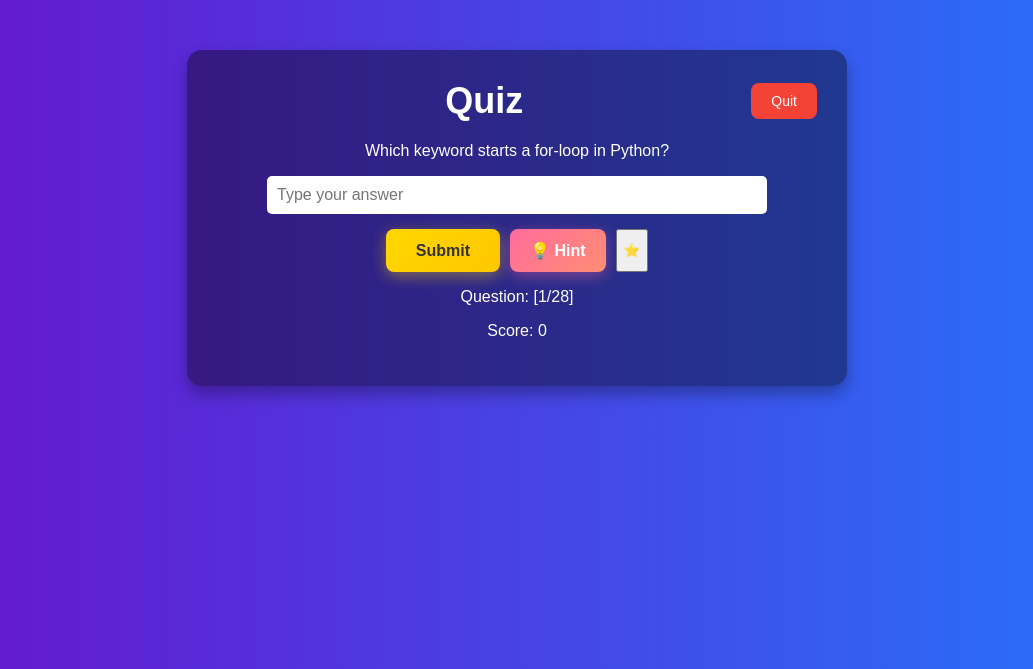
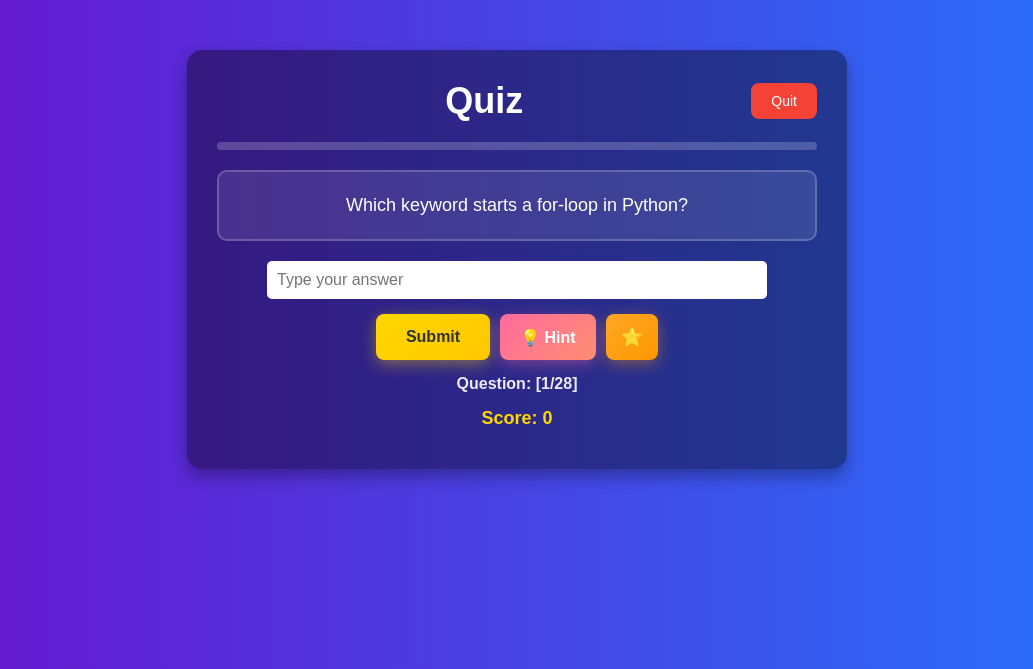
Before and after one commit to yokasha77/sandbox, a Flask app: page /quiz in a window 1280 px wide. Shown: the top 669 px of the page, without its empty margins (123-1156 px from the left). Run offline with Flask 3, Linux system fonts and the light colour scheme.

Commit message:
Update style.css

```diff
--- a/static/style.css
+++ b/static/style.css
@@ -337,6 +337,7 @@ input[type="text"] {
     margin: 5px 0;
 }
 
+
 .results-actions {
     display: flex;
     gap: 15px;
@@ -344,3 +345,112 @@ input[type="text"] {
     margin-top: 30px;
     flex-wrap: wrap;
 }
+
+/* Progress Bar Styles */
+#progress-container {
+    width: 100%;
+    height: 8px;
+    background-color: rgba(255, 255, 255, 0.2);
+    border-radius: 4px;
+    margin-bottom: 20px;
+    overflow: hidden;
+}
+
+#progress-bar {
+    height: 100%;
+    background: linear-gradient(90deg, #4CAF50, #8BC34A);
+    width: 0%;
+    transition: width 0.3s ease;
+    border-radius: 4px;
+}
+
+/* Multiple Choice Styles */
+#options-container {
+    display: flex;
+    flex-direction: column;
+    gap: 12px;
+    margin-bottom: 20px;
+}
+
+.option-btn {
+    padding: 15px 20px;
+    font-size: 16px;
+    background: rgba(255, 255, 255, 0.1);
+    border: 2px solid rgba(255, 255, 255, 0.3);
+    color: white;
+    border-radius: 8px;
+    cursor: pointer;
+    transition: all 0.3s ease;
+    text-align: left;
+}
+
+.option-btn:hover:not(:disabled) {
+    background: rgba(255, 255, 255, 0.2);
+    border-color: rgba(255, 255, 255, 0.6);
+    transform: translateY(-2px);
+    box-shadow: 0 4px 12px rgba(0, 0, 0, 0.2);
+}
+
+.option-btn:disabled {
+    cursor: default;
+    opacity: 1;
+}
+
+/* Favorite Button Styles */
+.favorite-btn {
+    padding: 12px 15px;
+    font-size: 18px;
+    background: linear-gradient(135deg, #FFA726 0%, #FF9800 100%);
+    border: none;
+    border-radius: 8px;
+    cursor: pointer;
+    color: white;
+    transition: all 0.3s ease;
+    box-shadow: 0 4px 15px rgba(255, 152, 0, 0.4);
+}
+
+.favorite-btn:hover:not(:disabled) {
+    transform: translateY(-2px);
+    box-shadow: 0 6px 20px rgba(255, 152, 0, 0.6);
+}
+
+.favorite-btn:active:not(:disabled) {
+    transform: translateY(0);
+    box-shadow: 0 2px 10px rgba(255, 152, 0, 0.4);
+}
+
+.favorite-btn:disabled {
+    opacity: 0.5;
+    cursor: not-allowed;
+}
+
+/* Enhanced question counter */
+#question-counter {
+    font-size: 16px;
+    font-weight: bold;
+    color: rgba(255, 255, 255, 0.9);
+    margin: 15px 0;
+}
+
+/* Enhanced score text */
+#score-text {
+    font-size: 18px;
+    font-weight: bold;
+    color: #FFD700;
+    margin: 10px 0;
+}
+
+/* Question box enhancement */
+#question-box {
+    background: rgba(255, 255, 255, 0.1);
+    padding: 20px;
+    border-radius: 10px;
+    margin-bottom: 20px;
+    border: 2px solid rgba(255, 255, 255, 0.2);
+}
+
+#question-text {
+    font-size: 18px;
+    line-height: 1.5;
+    margin: 0;
+}
```
